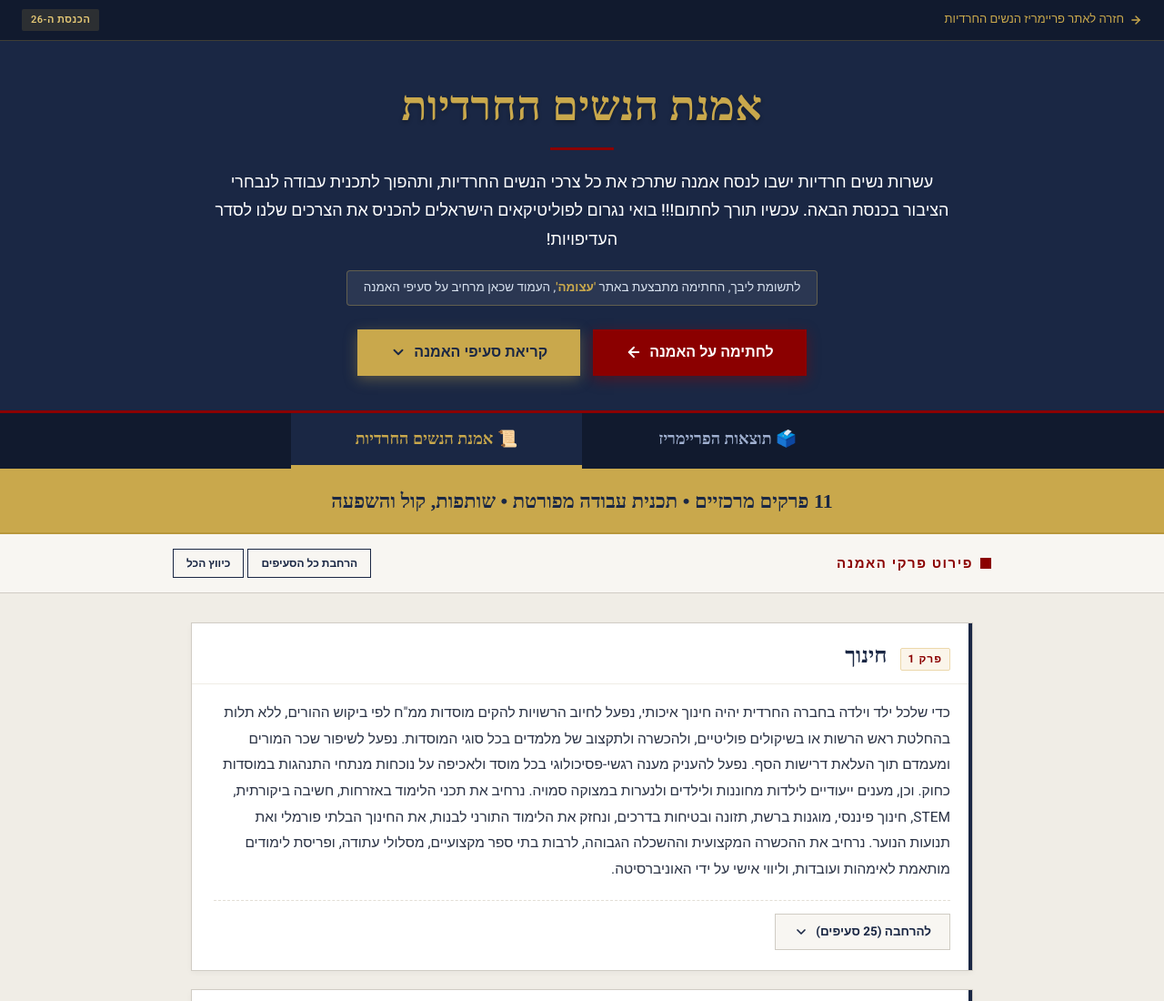
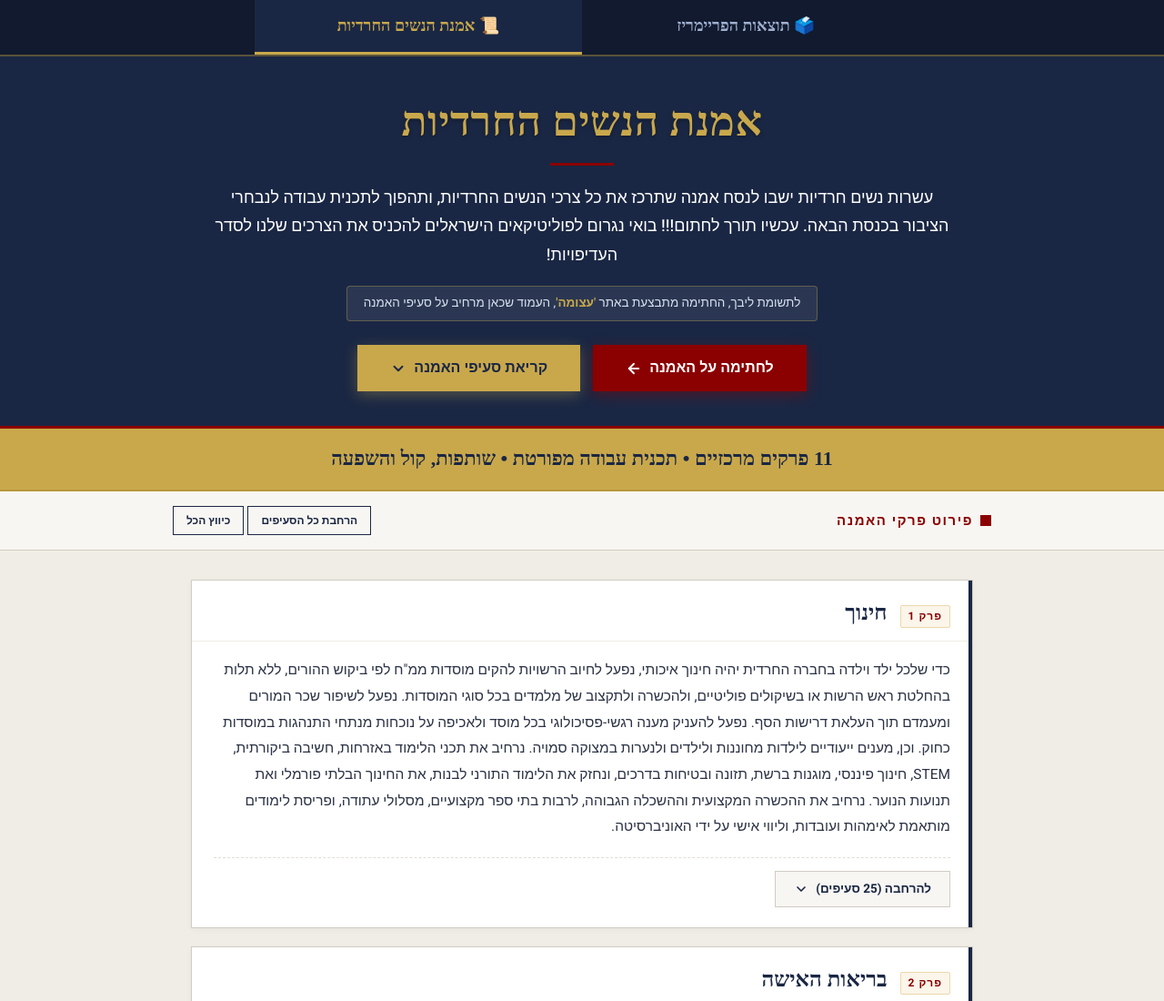
Before and after one commit to Roi-Chocron/haredisurvey, a plain HTML site: page amana.html in a window 1280 px wide. Shown: the top 1100 px of the page at 91% size. Drawn offline with Linux system fonts and the light colour scheme; no server answers; a web font is replaced by a local one.

Commit message:
Move navigation tabs to top header in both pages

```diff
--- a/amana.html
+++ b/amana.html
@@ -619,13 +619,52 @@ body {
 </head>
 <body>
 
-<!-- TOP NAV STRIP -->
-<nav class="top-nav">
-  <a href="index.html">
-    <svg width="14" height="14" viewBox="0 0 24 24" fill="none" stroke="currentColor" stroke-width="2.5" stroke-linecap="round" stroke-linejoin="round"><line x1="5" y1="12" x2="19" y2="12"></line><polyline points="12 19 19 12 12 5"></polyline></svg>
-    חזרה לאתר פריימריז הנשים החרדיות
+<!-- TOP HEADER NAVIGATION TABS -->
+<style>
+.site-nav-tabs {
+  display: flex;
+  background: #111a2e;
+  border-bottom: 2px solid rgba(201, 168, 76, 0.4);
+  justify-content: center;
+  gap: 0;
+}
+.site-tab-item {
+  flex: 1;
+  max-width: 360px;
+  text-align: center;
+  padding: 14px 16px;
+  font-family: 'Frank Ruhl Libre', serif;
+  font-size: 18px;
+  font-weight: 700;
+  color: #a0b0d0;
+  text-decoration: none;
+  border-bottom: 3px solid transparent;
+  transition: all 0.2s ease;
+  display: flex;
+  align-items: center;
+  justify-content: center;
+  gap: 8px;
+}
+.site-tab-item:hover {
+  color: #ffffff;
+  background: rgba(255,255,255,0.05);
+}
+.site-tab-item.active {
+  color: #c9a84c;
+  background: #1a2744;
+  border-bottom-color: #c9a84c;
+}
+@media (max-width: 480px) {
+  .site-tab-item { font-size: 15px; padding: 12px 8px; }
+}
+</style>
+<nav class="site-nav-tabs">
+  <a href="index.html" class="site-tab-item">
+    <span>🗳️ תוצאות הפריימריז</span>
   </a>
-  <span class="nav-badge">הכנסת ה-26</span>
+  <a href="amana.html" class="site-tab-item active">
+    <span>📜 אמנת הנשים החרדיות</span>
+  </a>
 </nav>
 
 <!-- HERO BANNER -->
@@ -653,54 +692,6 @@ body {
     </div>
   </div>
 </header>
-
-<!-- NAVIGATION TABS -->
-<style>
-.site-nav-tabs {
-  display: flex;
-  background: #111a2e;
-  border-bottom: 3px solid #c9a84c;
-  justify-content: center;
-  gap: 0;
-}
-.site-tab-item {
-  flex: 1;
-  max-width: 320px;
-  text-align: center;
-  padding: 14px 16px;
-  font-family: 'Frank Ruhl Libre', serif;
-  font-size: 18px;
-  font-weight: 700;
-  color: #a0b0d0;
-  text-decoration: none;
-  border-bottom: 4px solid transparent;
-  transition: all 0.2s ease;
-  display: flex;
-  align-items: center;
-  justify-content: center;
-  gap: 8px;
-}
-.site-tab-item:hover {
-  color: #ffffff;
-  background: rgba(255,255,255,0.05);
-}
-.site-tab-item.active {
-  color: #c9a84c;
-  background: #1a2744;
-  border-bottom-color: #c9a84c;
-}
-@media (max-width: 480px) {
-  .site-tab-item { font-size: 15px; padding: 12px 8px; }
-}
-</style>
-<nav class="site-nav-tabs">
-  <a href="index.html" class="site-tab-item">
-    <span>🗳️ תוצאות הפריימריז</span>
-  </a>
-  <a href="amana.html" class="site-tab-item active">
-    <span>📜 אמנת הנשים החרדיות</span>
-  </a>
-</nav>
 
 <!-- SLOGAN BANNER -->
 <section class="slogan-banner">
```
Also changed, not shown: index.html (+11 -11 lines).
